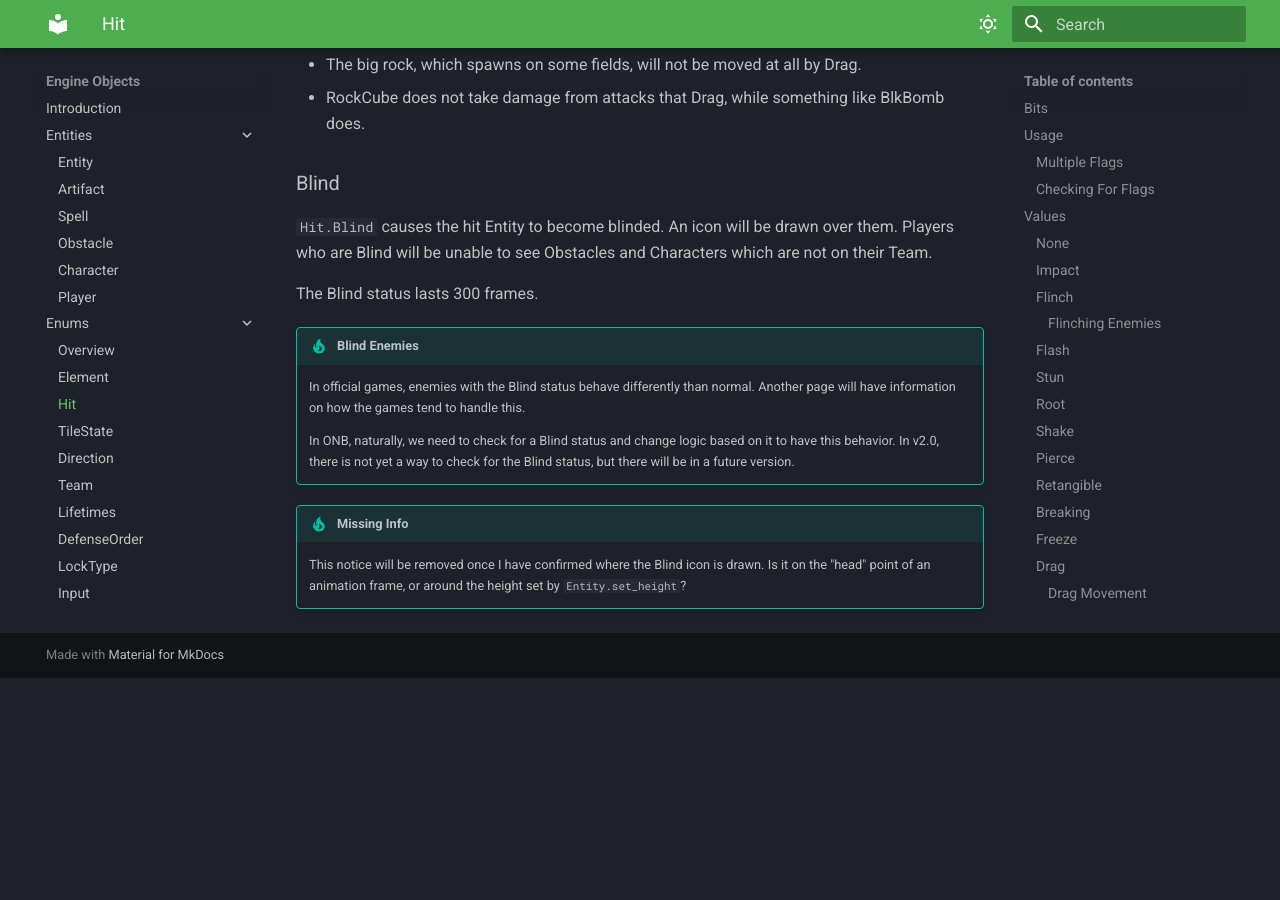
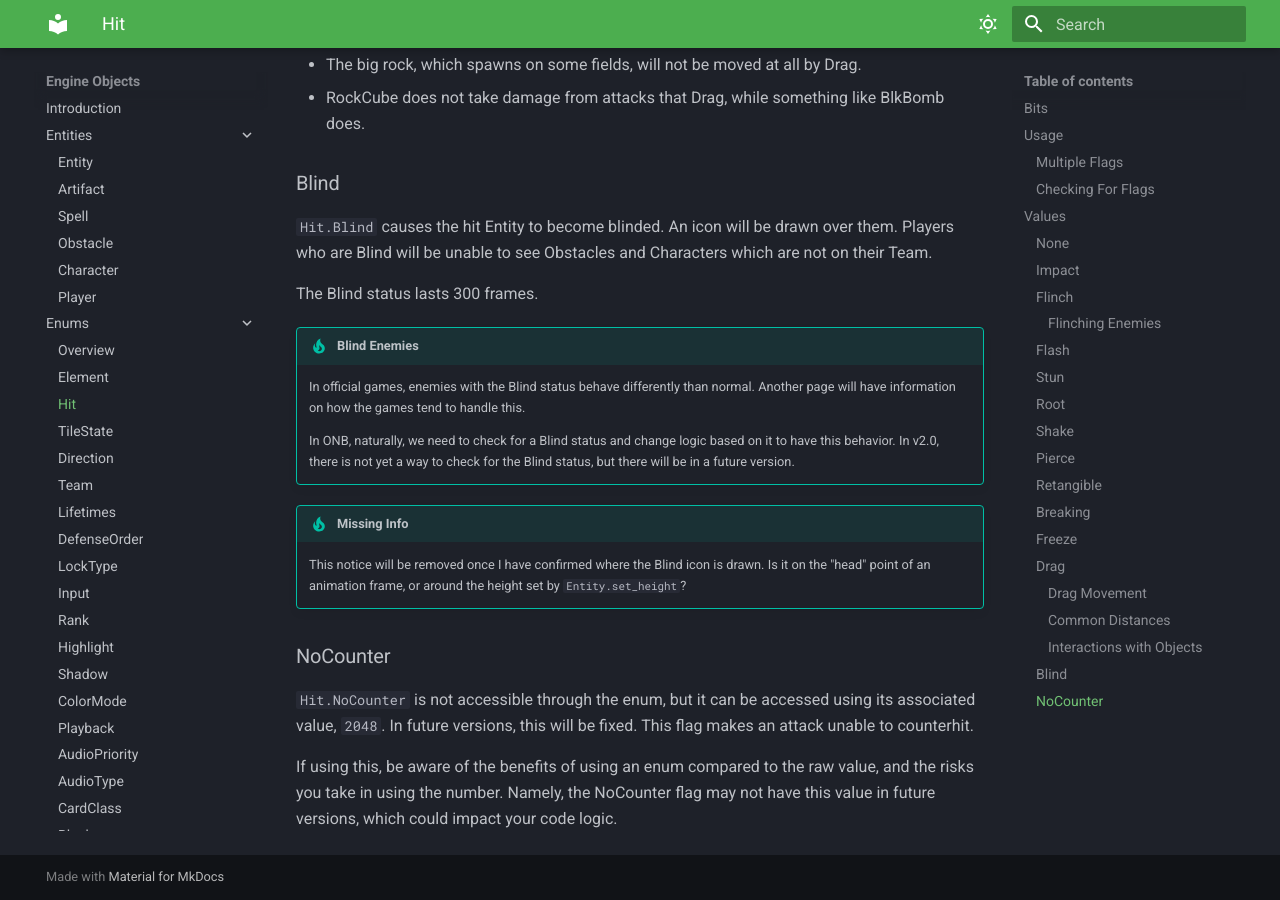
Before and after one commit to Alrysc/onb_docs, an MkDocs documentation site: the page built from docs/onb_overview/enums/hit.md, in a window 1280 px wide and 900 px high, scrolled down 9062 px. Built offline with MkDocs 1.6.1 and Material for MkDocs 9.7.7, drawn with Linux system fonts in a browser that asks for light colours; before the commit the page ends 9740 px from its top, so only the background shows below that.

Commit message:
NoCounter mention on Hit page

```diff
--- a/docs/onb_overview/enums/hit.md
+++ b/docs/onb_overview/enums/hit.md
@@ -415,3 +415,13 @@
 !!! tip "Missing Info"
     This notice will be removed once I have confirmed where the Blind icon is drawn. Is it
     on the "head" point of an animation frame, or around the height set by `Entity.set_height`?
+
+### NoCounter
+
+`Hit.NoCounter` is not accessible through the enum, but it can be accessed using its
+associated value, `2048`. In future versions, this will be fixed. This flag makes an
+attack unable to counterhit.
+
+If using this, be aware of the benefits of using an enum compared to the raw value, and
+the risks you take in using the number. Namely, the NoCounter flag may not have this
+value in future versions, which could impact your code logic.
```
